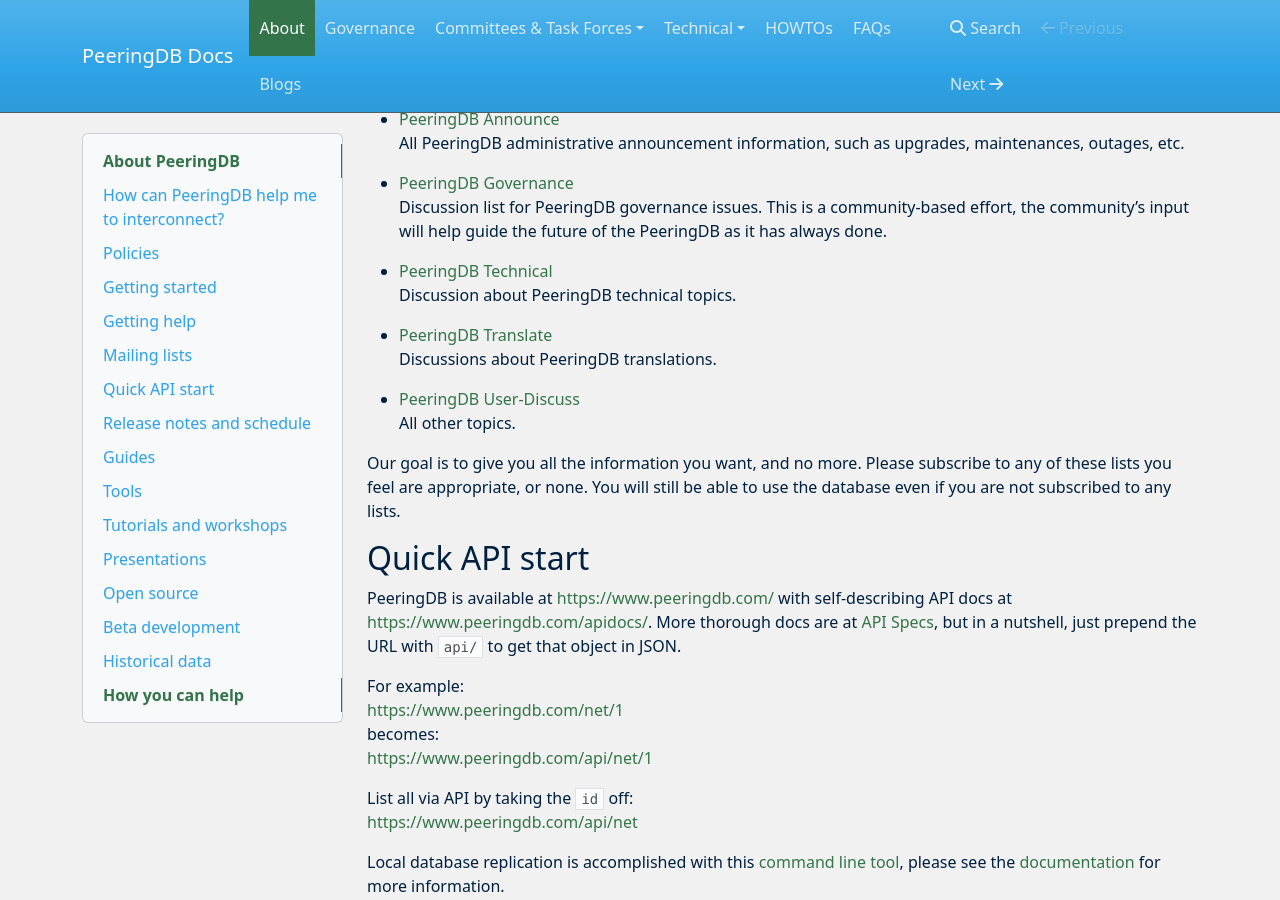
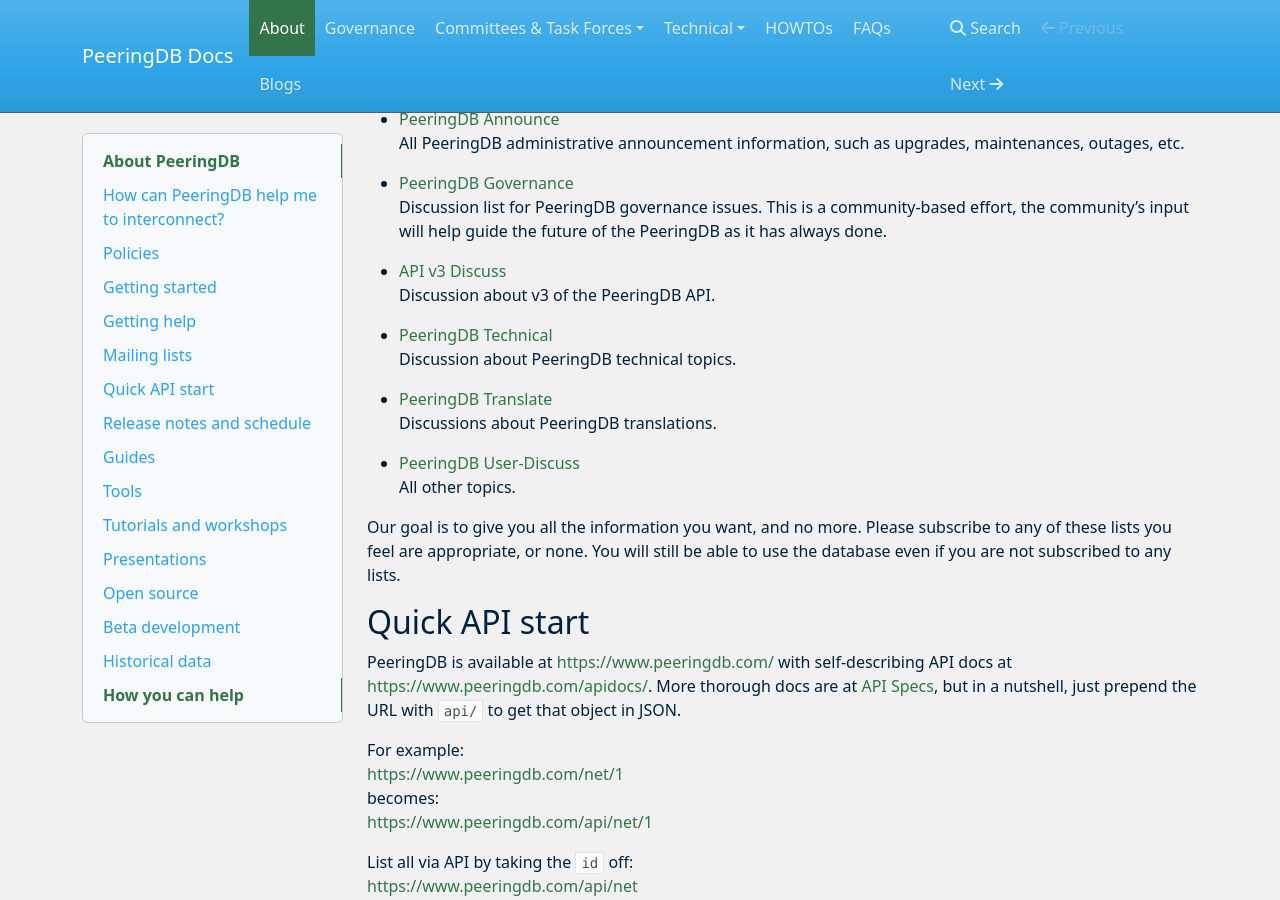
Before and after one commit to peeringdb/docs, an MkDocs documentation site: the page built from docs/index.md, in a window 1280 px wide and 900 px high, scrolled down 965 px. Built offline with MkDocs 1.6.1, drawn with Linux system fonts in a browser that asks for light colours; nearby versions of some CDN libraries.

Commit message:
Added APIv3 Discussion list to index

```diff
--- a/docs/index.md
+++ b/docs/index.md
@@ -29,6 +29,9 @@
 
 * [PeeringDB Governance](http://lists.peeringdb.com/cgi-bin/mailman/listinfo/pdb-gov)
     Discussion list for PeeringDB governance issues.  This is a community-based effort, the community’s input will help guide the future of the PeeringDB as it has always done.
+
+* [API v3 Discuss](https://lists.peeringdb.com/cgi-bin/mailman/listinfo/pdb-apiv3-discuss)
+    Discussion about v3 of the PeeringDB API.
 
 * [PeeringDB Technical](http://lists.peeringdb.com/cgi-bin/mailman/listinfo/pdb-tech)
     Discussion about PeeringDB technical topics.
```
